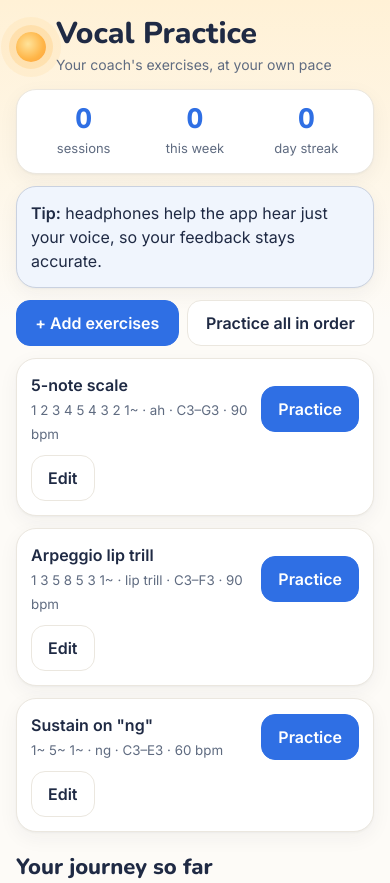
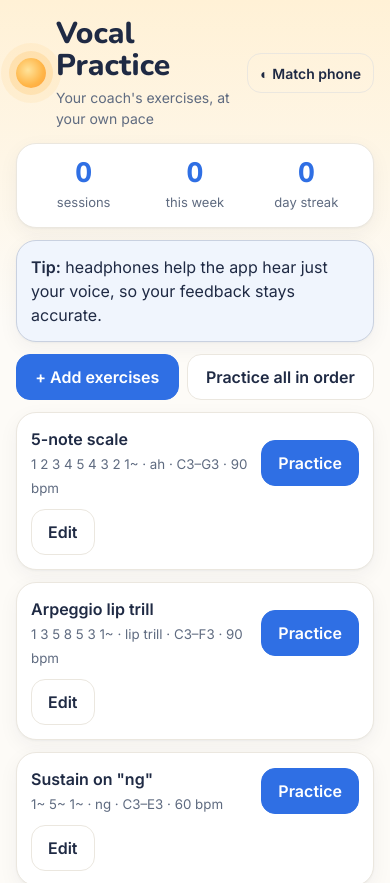
Before and after one commit to 2dot0Uknow/vocal-practice, a plain HTML site: page index.html in a window 390 px wide. Shown: the top 883 px of the page. Drawn offline with nearby package versions, Linux system fonts and the light colour scheme.

Commit message:
Add in-app theme switch: Match phone / Light / Dark
Co-Authored-By: Claude Sonnet 5.5 <noreply@anthropic.com>
Claude-Session: https://claude.ai/code/session_017udQ85idYVDA32Z4aKbcGZ

```diff
--- a/index.html
+++ b/index.html
@@ -74,7 +74,8 @@ ul.tips{padding-left:20px;margin:6px 0}ul.tips li{margin:6px 0}
 </head>
 <body>
 <div class="wrap">
-  <div class="top"><span class="dot"></span><div><h1>Vocal Practice</h1><p class="sub">Your coach's exercises, at your own pace</p></div></div>
+  <div class="top"><span class="dot"></span><div style="flex:1"><h1>Vocal Practice</h1><p class="sub">Your coach's exercises, at your own pace</p></div>
+    <button class="ghost" id="themeBtn" aria-label="Change colour theme" style="flex:none;min-height:40px;padding:0 12px;font-size:14px"></button></div>
 
   <section id="lib" class="on">
     <div id="micWarn" class="card warn" hidden></div>
@@ -499,6 +500,11 @@ function report(e){
   go('rep')}
 $('againBtn').onclick=()=>openPrac(cur);
 $('nextBtn').onclick=()=>openPrac(queue.shift());
+/* theme: auto (match phone) / light / dark */
+const THEMES=[['','Match phone'],['light','Light'],['dark','Dark']];let th=store.get('vp_theme','');
+const applyTheme=()=>{th?document.documentElement.setAttribute('data-theme',th):document.documentElement.removeAttribute('data-theme');$('themeBtn').textContent='◐ '+THEMES.find(x=>x[0]==th)[1]};
+$('themeBtn').onclick=()=>{th=THEMES[(THEMES.findIndex(x=>x[0]==th)+1)%3][0];store.set('vp_theme',th);applyTheme();readCol();draw(run?clk():0)};
+applyTheme();
 new MutationObserver(readCol).observe(document.documentElement,{attributes:true,attributeFilter:['data-theme']});
 renderLib();
 }
```
